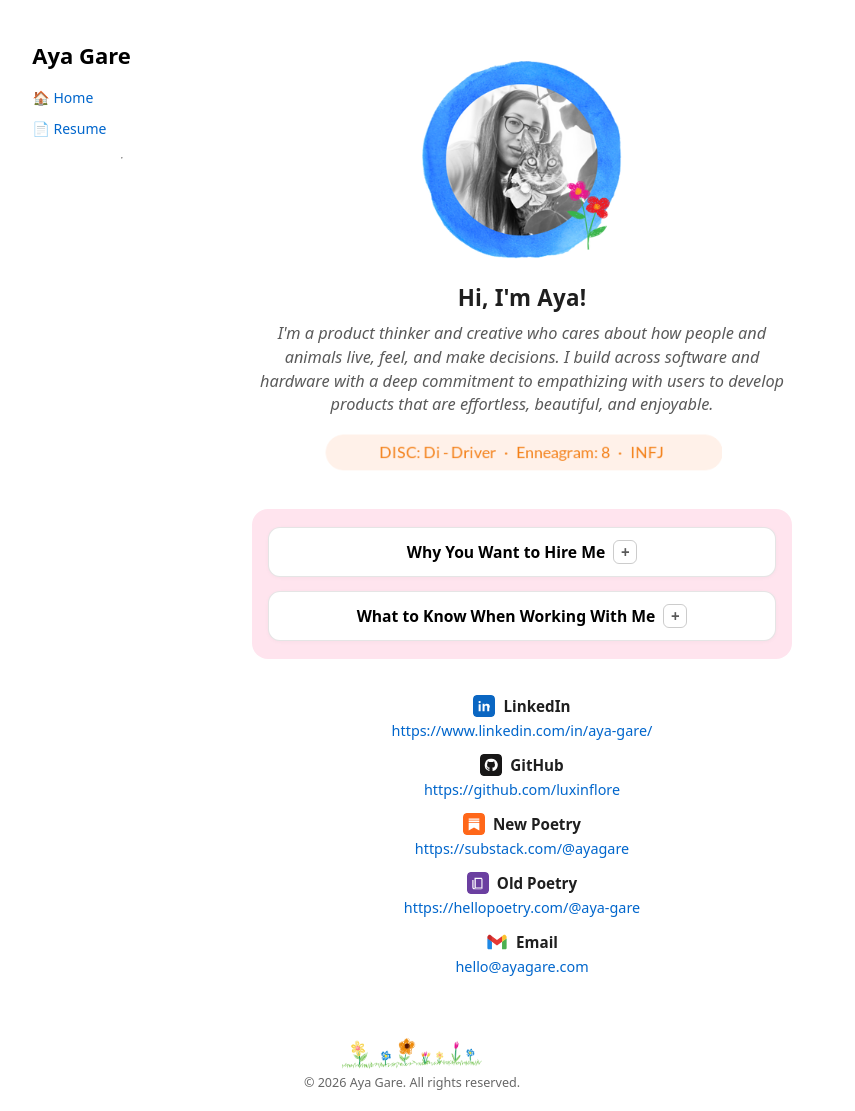
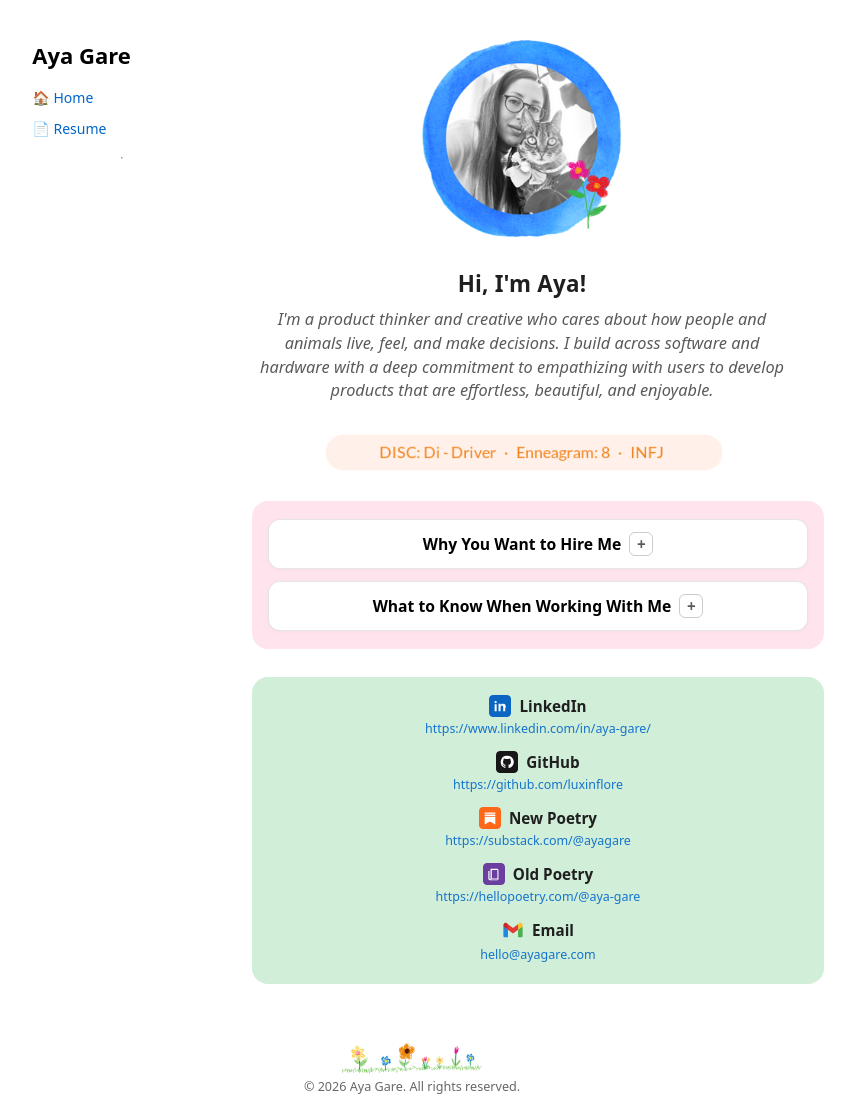
Before and after one commit to luxinflore/luxinflore.github.io, a Jekyll site: the page built from index.md, in a window 1280 px wide. Shown: the whole page, without its empty margins (228-1083 px from the left). Built offline with Jekyll 4.4.1, drawn with Linux system fonts in a browser that asks for light colours.

Commit message:
Add a green contact panel on home and even out spacing.
Co-authored-by: Cursor <cursoragent@cursor.com>

```diff
--- a/_layouts/default.html
+++ b/_layouts/default.html
@@ -30,7 +30,7 @@
     <link rel="icon" href="{{ '/assets/images/profile.png' | relative_url }}" />
 
     <!-- Link to main stylesheet with cache-buster to force fresh CSS -->
-    <link rel="stylesheet" href="{{ '/style.css?v=25' | relative_url }}" />
+    <link rel="stylesheet" href="{{ '/style.css?v=33' | relative_url }}" />
 
     <!-- Load custom script without blocking page rendering -->
     <script src="{{ '/script.js?v=3' | relative_url }}" defer></script>
--- a/index.md
+++ b/index.md
@@ -26,6 +26,7 @@ class: page--home
   {% include work-with-me.md %}
 </div>
 
+<div class="find-me-section">
 <ul class="find-me">
     <li>
       <span class="find-me-label">
@@ -81,6 +82,7 @@ class: page--home
       <span class="cat-hover-wrapper"><a href="mailto:hello@ayagare.com" class="sparkle-cat">hello@ayagare.com</a></span>
     </li>
   </ul>
+</div>
 
 <!-- Temporarily hidden from published home page:
 <div class="industry-experience">
--- a/style.css
+++ b/style.css
@@ -297,9 +297,10 @@ a:hover::after {
 ------------------------------ */
 .home-accordions {
   display: grid;
-  gap: 14px;
+  gap: 12px;
   max-width: 720px;
-  margin: 36px auto;
+  width: 100%;
+  margin: 0 auto;
   padding: 18px 16px;
   background: #ffe4ee;
   border-radius: 16px;
@@ -307,6 +308,30 @@ a:hover::after {
 
 .page--home .main {
   text-align: center;
+  display: flex;
+  flex-direction: column;
+  align-items: center;
+  gap: 28px;
+}
+
+.page--home .center-content,
+.page--home .intro-text,
+.page--home .home-accordions,
+.page--home .find-me-section {
+  margin-top: 0;
+  margin-bottom: 0;
+}
+
+.page--home .center-content img {
+  margin: 0 auto;
+}
+
+.page--home .intro-text p {
+  margin-bottom: 0;
+}
+
+.page--home .center-content img[alt*="Personality"] {
+  margin-top: 0;
 }
 
 .page--home .wg-accordion__summary {
@@ -400,10 +425,18 @@ a:hover::after {
 /* -----------------------------
    Contact links (icon + label + full URL)
 ------------------------------ */
+.find-me-section {
+  max-width: 720px;
+  width: 100%;
+  margin: 0 auto;
+  padding: 18px 16px;
+  background: #d0eed8;
+  border-radius: 16px;
+}
+
 .find-me {
   list-style: none;
-  max-width: 720px;
-  margin: 8px auto 0;
+  margin: 0;
   padding: 0;
   display: grid;
   gap: 12px;
@@ -436,7 +469,9 @@ a:hover::after {
 
 .find-me a {
   overflow-wrap: anywhere;
-  font-size: 0.9rem;
+  font-size: 0.78rem;
+  font-weight: 400;
+  color: rgba(0, 102, 204, 0.9);
 }
 
 .wg-accordion .wg-list2 {
```
